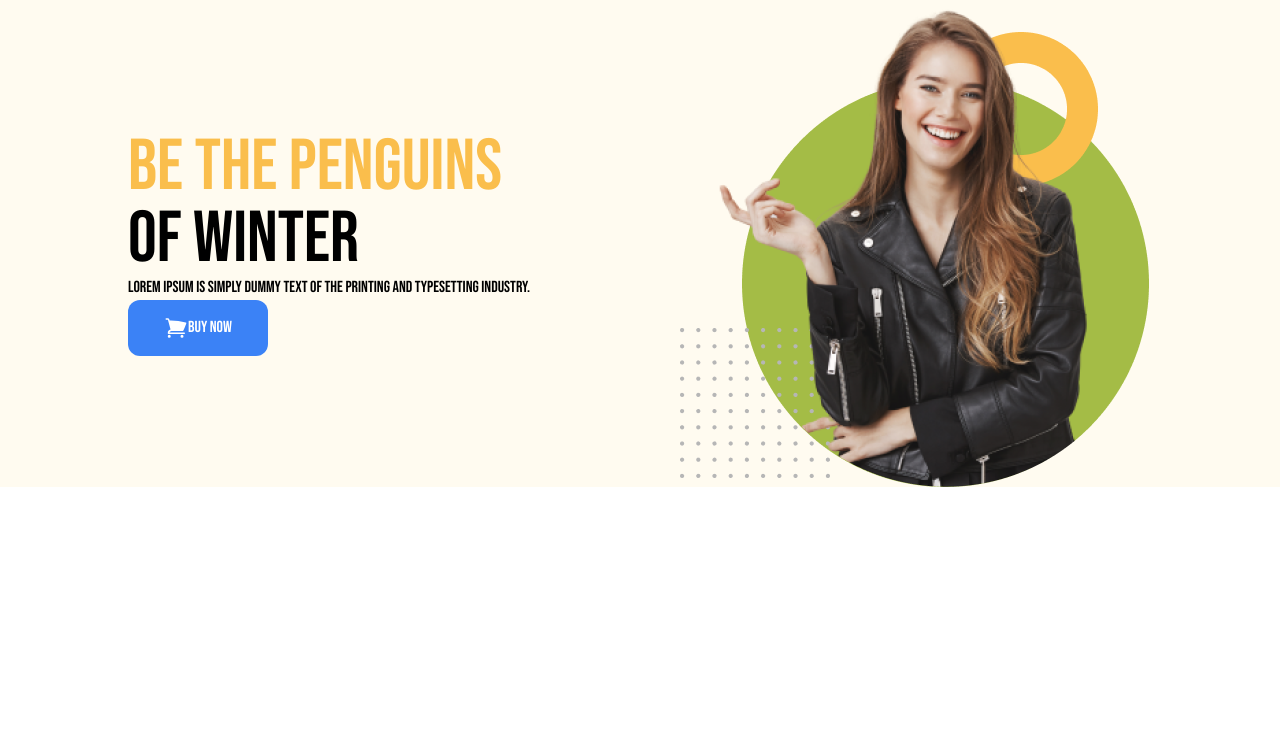
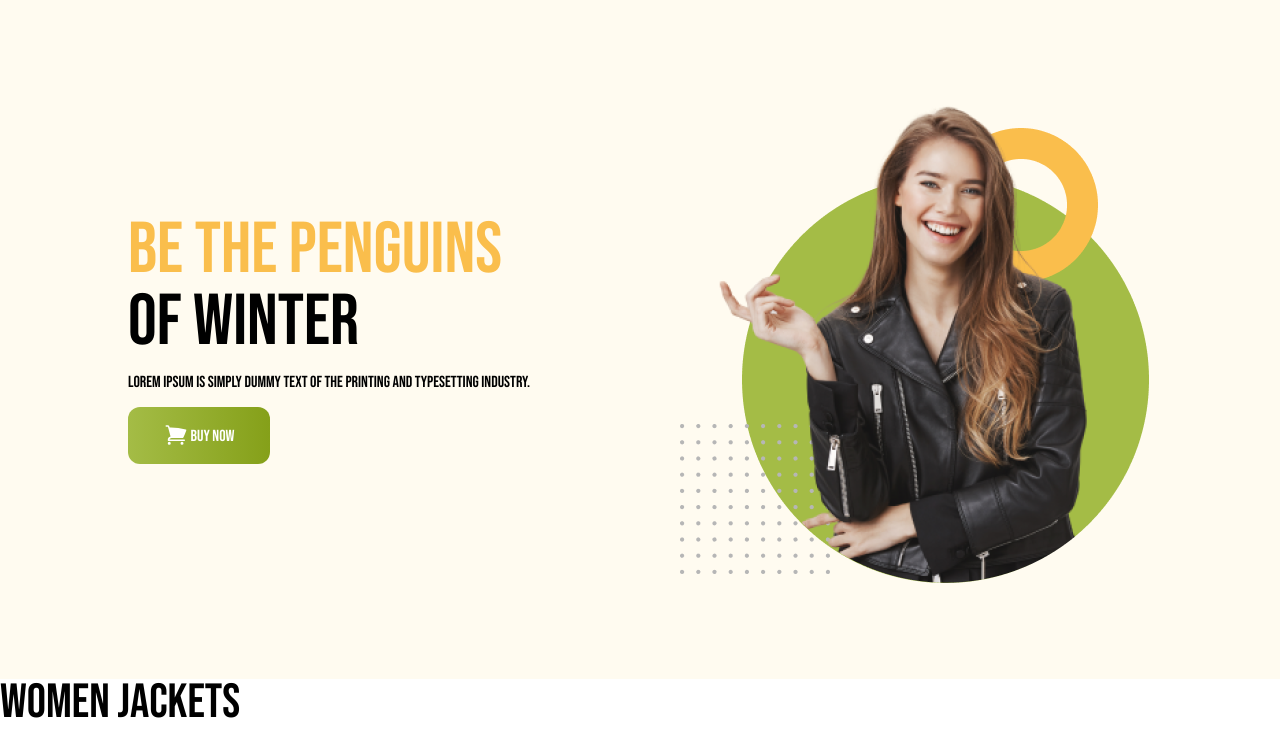
Before and after one commit to sajib689/milestone-03-penguin-fashion, a plain HTML site: page index.html in a window 1280 px wide. Drawn offline with nearby package versions, Linux system fonts and the light colour scheme.

Commit message:
products section design

```diff
--- a/index.html
+++ b/index.html
@@ -14,12 +14,12 @@
     <link rel="stylesheet" href="./style.css" />
   </head>
   <body>
-    <header class="bg-[#FFFBF0] px-32">
+    <header class="bg-[#FFFBF0] px-4 md:px-32 py-24">
       <!-- Nav section -->
       <nav></nav>
       <!-- Banner section -->
-      <div class="flex justify-between items-center">
-        <div>
+      <div class="flex flex-col md:flex-row justify-between items-center">
+        <div class="space-y-3">
           <h1 class="text-7xl uppercas">
             <span class="text-[#FABE4C]">Be the Penguins</span> <br />
             of Winter
@@ -29,13 +29,13 @@
             industry.
           </p>
           <button
-            class="flex py-4 px-9 bg-blue-500 rounded-xl uppercase text-white font-medium"
+            class="py-4 px-9 bg-gradient-to-r from-[#A4BC46] to-[#85A019] rounded-xl uppercase text-white font-medium"
           >
             <svg
               xmlns="http://www.w3.org/2000/svg"
               viewBox="0 0 24 24"
               fill="currentColor"
-              class="w-6 h-6"
+              class="w-6 h-6 inline"
             >
               <path
                 d="M2.25 2.25a.75.75 0 0 0 0 1.5h1.386c.17 0 .318.114.362.278l2.558 9.592a3.752 3.752 0 0 0-2.806 3.63c0 .414.336.75.75.75h15.75a.75.75 0 0 0 0-1.5H5.378A2.25 2.25 0 0 1 7.5 15h11.218a.75.75 0 0 0 .674-.421 60.358 60.358 0 0 0 2.96-7.228.75.75 0 0 0-.525-.965A60.864 60.864 0 0 0 5.68 4.509l-.232-.867A1.875 1.875 0 0 0 3.636 2.25H2.25ZM3.75 20.25a1.5 1.5 0 1 1 3 0 1.5 1.5 0 0 1-3 0ZM16.5 20.25a1.5 1.5 0 1 1 3 0 1.5 1.5 0 0 1-3 0Z"
@@ -49,7 +49,11 @@
         </div>
       </div>
     </header>
-    <main></main>
+    <main class="max-w-7xl mx-auto>
+        <section class="py-12">
+            <h3 class="text-5xl">Women Jackets</h3>
+        </section>
+    </main>
     <footer></footer>
   </body>
 </html>
```
